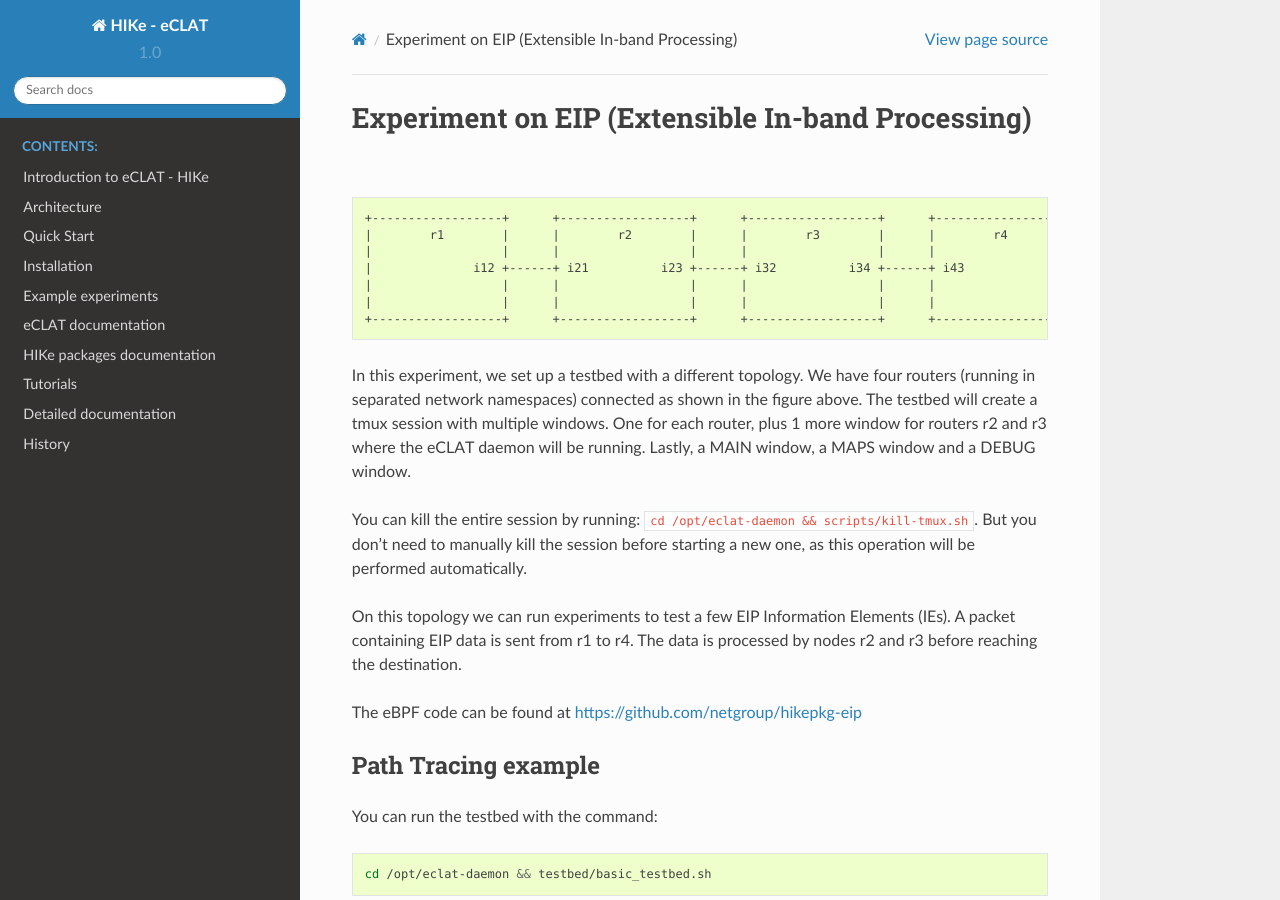
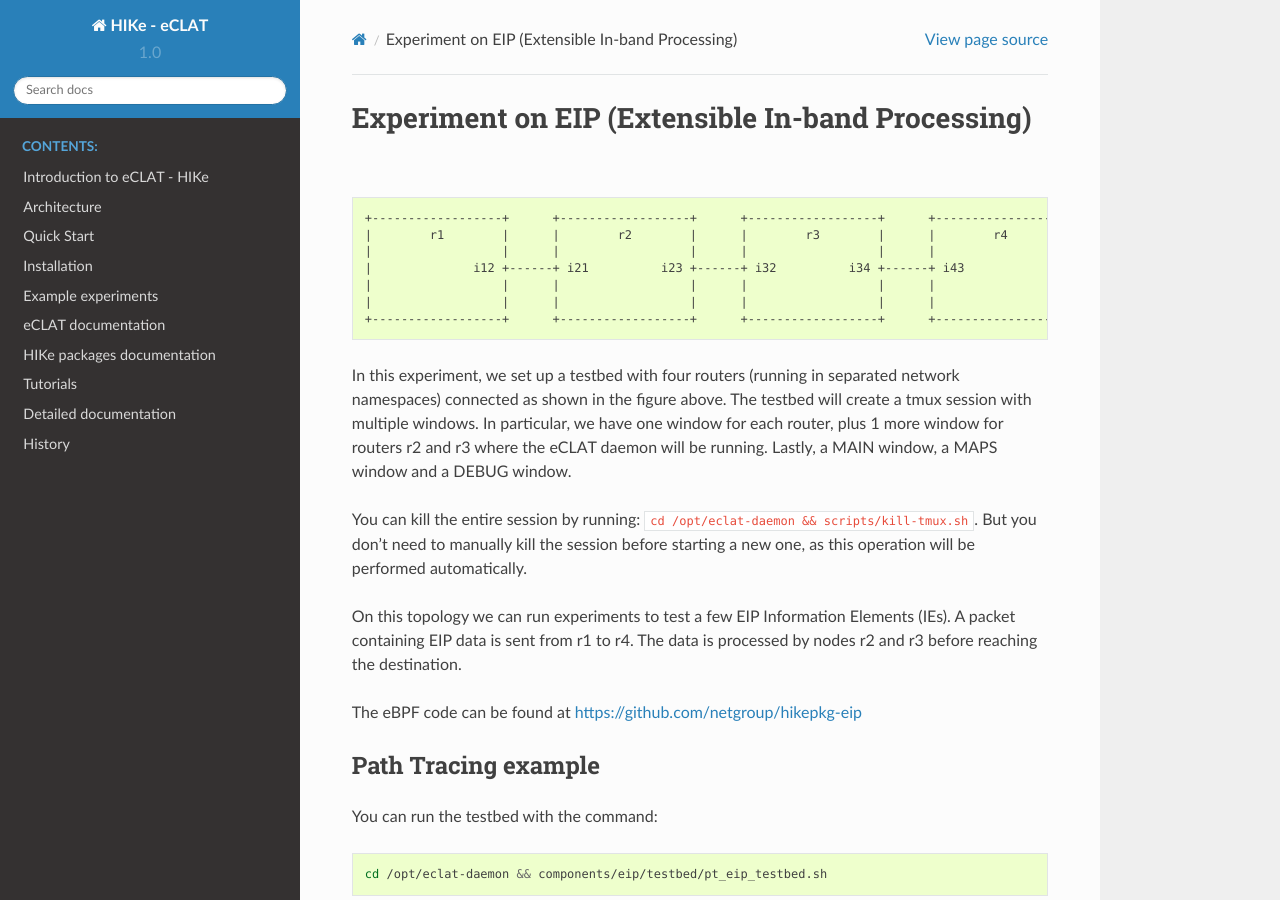
Before and after one commit to hike-eclat/docs, a Sphinx documentation site: the page built from docs/experiment_eip.rst, in a window 1280 px wide and 900 px high. Built offline with Sphinx 7.4.7 and the Read the Docs theme 2.0.0, drawn with Linux system fonts in a browser that asks for light colours; pages that are not in the unit, such as notebooks, are missing from menus.

Commit message:
Update experiment_eip.rst

```diff
--- a/docs/experiment_eip.rst
+++ b/docs/experiment_eip.rst
@@ -11,11 +11,10 @@ Experiment on EIP (Extensible In-band Processing)
   |                  |      |                  |      |                  |      |                  |
   +------------------+      +------------------+      +------------------+      +------------------+
 
-In this experiment, we set up a testbed with a different topology. We have four routers (running in separated network namespaces) connected as shown in the figure above.
-The testbed will create a tmux session with multiple windows. One for each router, plus 1 more window for routers r2 and r3 where the eCLAT daemon will be running. Lastly, a MAIN window, a MAPS window and a DEBUG window.
+In this experiment, we set up a testbed with four routers (running in separated network namespaces) connected as shown in the figure above.
+The testbed will create a tmux session with multiple windows. In particular, we have one window for each router, plus 1 more window for routers r2 and r3 where the eCLAT daemon will be running. Lastly, a MAIN window, a MAPS window and a DEBUG window.
 
 You can kill the entire session by running: ``cd /opt/eclat-daemon && scripts/kill-tmux.sh``. But you don't need to manually kill the session before starting a new one, as this operation will be performed automatically.
-
 
 On this topology we can run experiments to test a few EIP Information Elements (IEs).
 A packet containing EIP data is sent from r1 to r4. The data is processed by nodes r2 and r3 before reaching the destination.
@@ -28,7 +27,7 @@ You can run the testbed with the command:
 
 .. code-block:: shell
 
-  cd /opt/eclat-daemon && testbed/basic_testbed.sh
+  cd /opt/eclat-daemon && components/eip/testbed/pt_eip_testbed.sh
 
 This will deploy the :ref:`eCLAT script for Path Tracing<eclat-script-eip>` on routers r2 and r3.
 You can re-attach to the tmux by running the script: ``cd /opt/eclat-daemon && scripts/resume-tmux.sh``.
```
